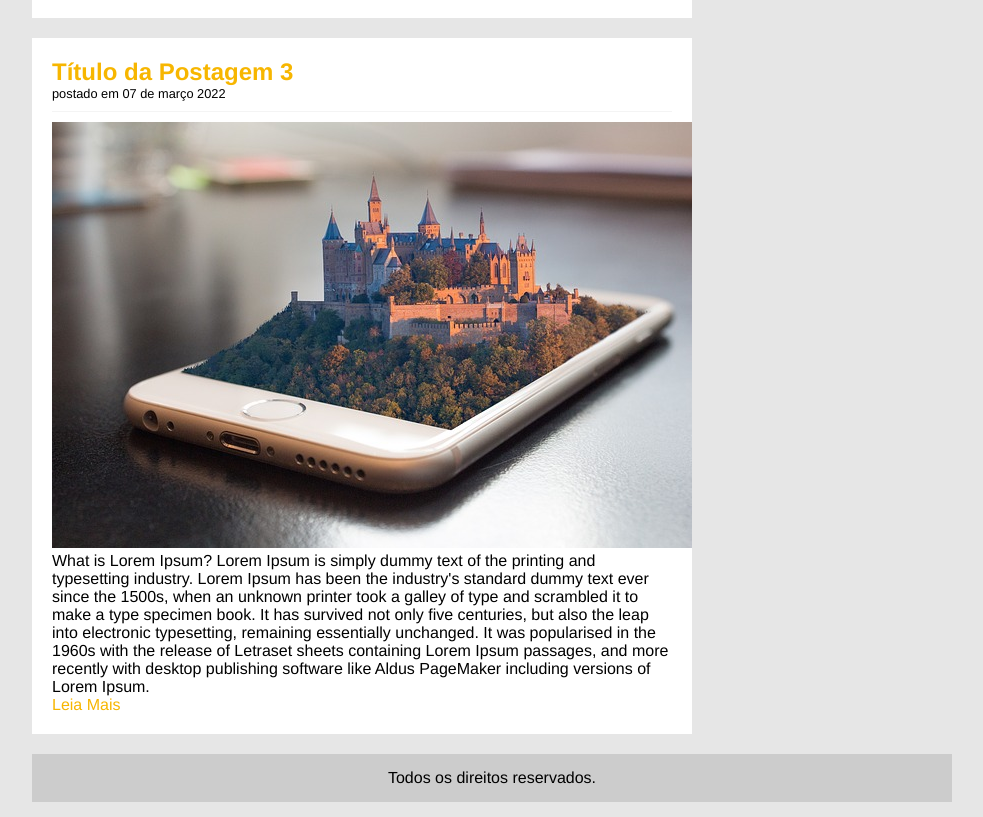
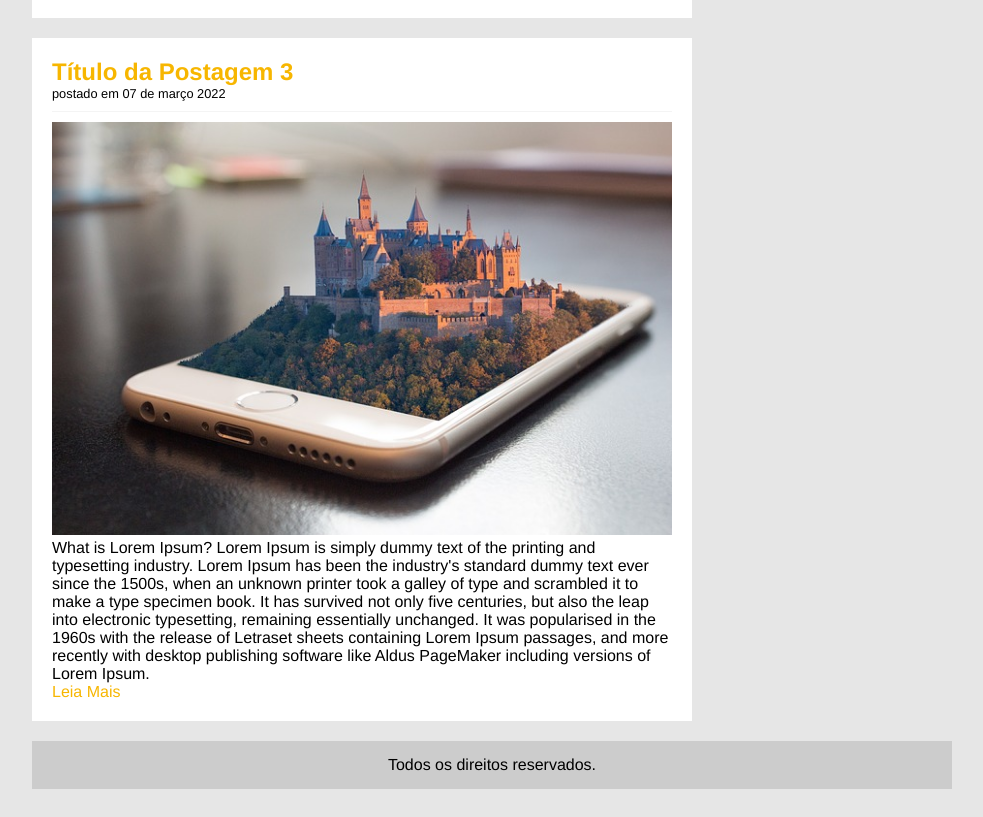
Before and after one commit to kevin19tech/kevin19tech.github.io, a plain HTML site: page index.html in a window 1280 px wide. Shown: the part 1505-2322 px from the top of the page, without its empty margins (148-1131 px from the left). Drawn offline with Linux system fonts and the light colour scheme.

Commit message:
Update index.html

```diff
--- a/index.html
+++ b/index.html
@@ -56,7 +56,7 @@
 				<div class="postagem">
 					<h2>Título da Postagem 3</h2>
 						<span class="data-postagem">postado em 07 de março 2022</span>
-						<img src="imagens/imagem3.jpg">
+						<img src="imagens/imagem3.jpg" width="620px">
 						<p>	What is Lorem Ipsum?
 							Lorem Ipsum is simply dummy text of the printing and typesetting industry. Lorem Ipsum has been the industry's standard dummy text ever since the 1500s, when an unknown printer took a galley of type and scrambled it to make a type specimen book. It has survived not only five centuries, but also the leap into electronic typesetting, remaining essentially unchanged. It was popularised in the 1960s with the release of Letraset sheets containing Lorem Ipsum passages, and more recently with desktop publishing software like Aldus PageMaker including versions of Lorem Ipsum.</p>
 
```
